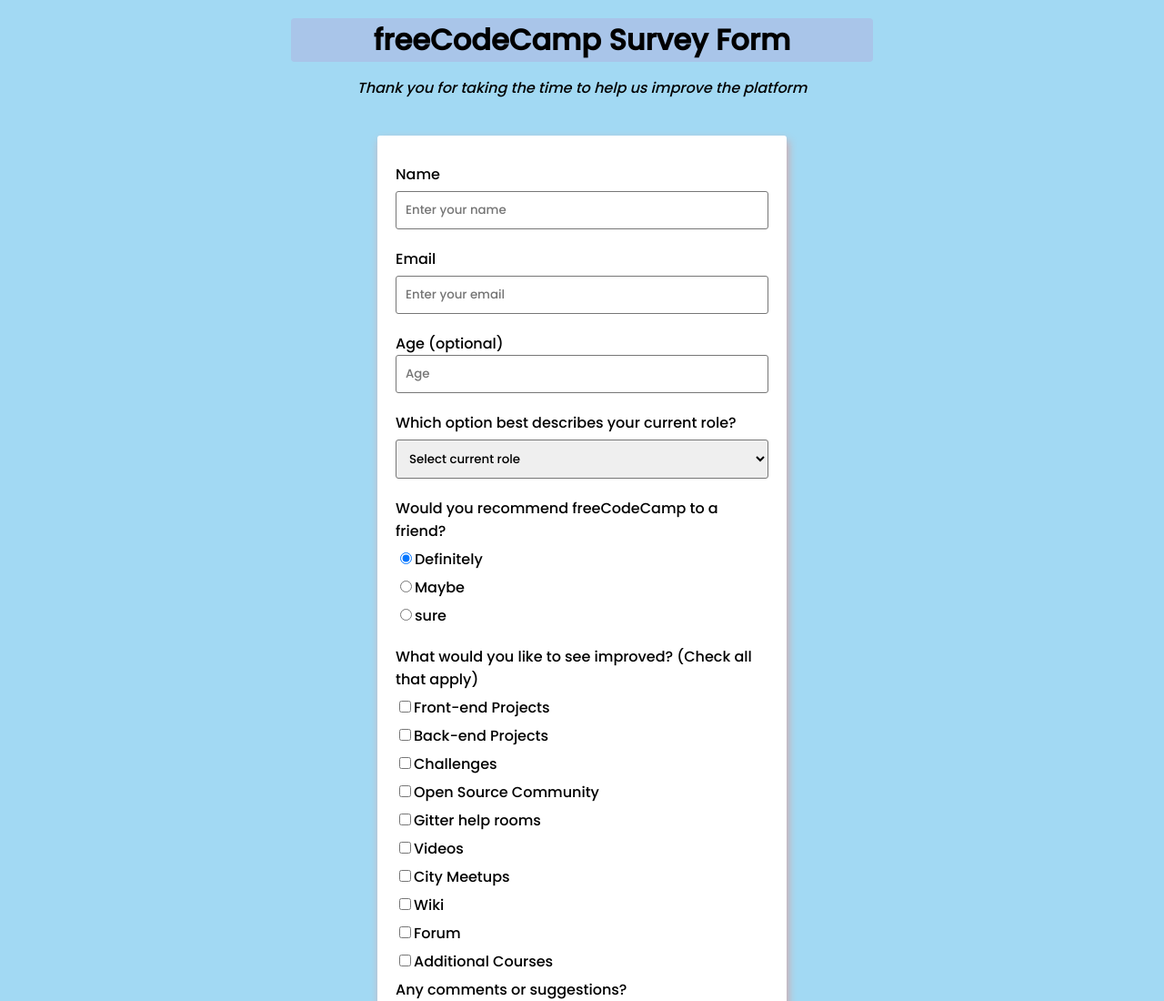
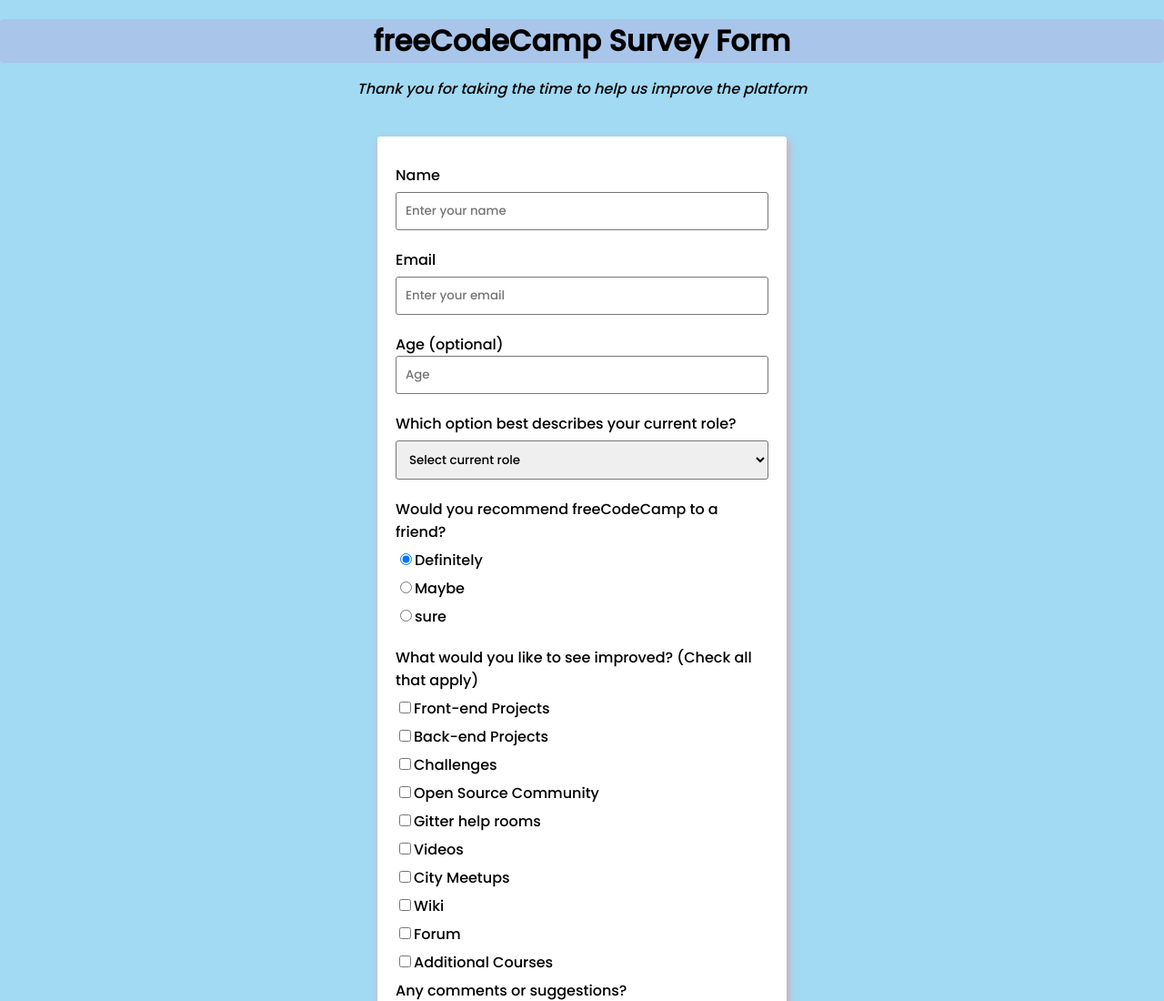
Before and after one commit to brahimjarallah/fcc-build-a-survey-form, a plain HTML site: page index.html in a window 1280 px wide. Shown: the top 1100 px of the page at 91% size. Drawn offline with Linux system fonts and the light colour scheme.

Commit message:
fcc-build-a-survey-form updated

```diff
--- a/style.css
+++ b/style.css
@@ -12,7 +12,6 @@ h1{
     margin-bottom: 0;
     /* background-color: #fff; */
     background-color: rgb(169, 197, 233);
-    margin: 20px 25% 0 25%;
     border-radius: 4px;
 
 }
```
